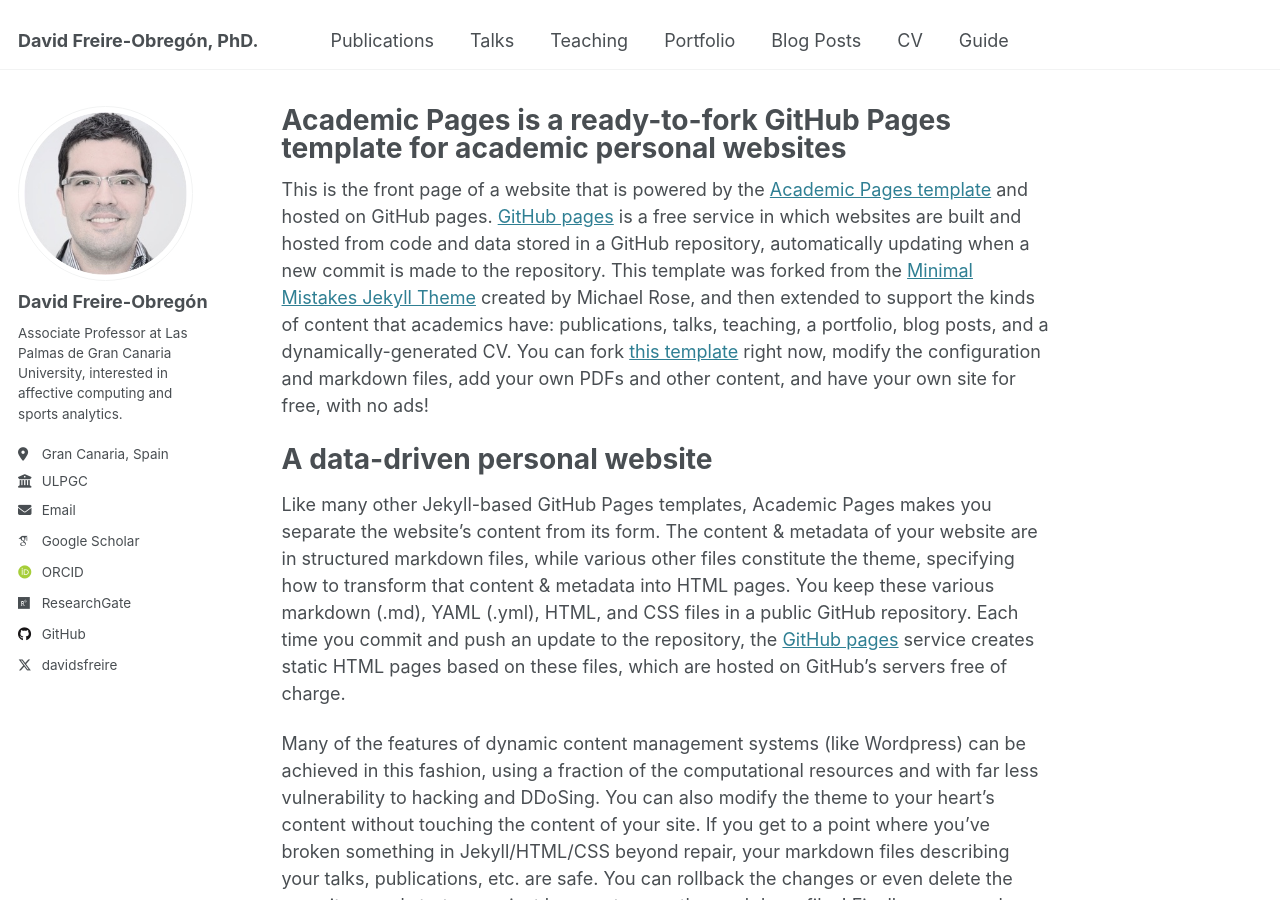
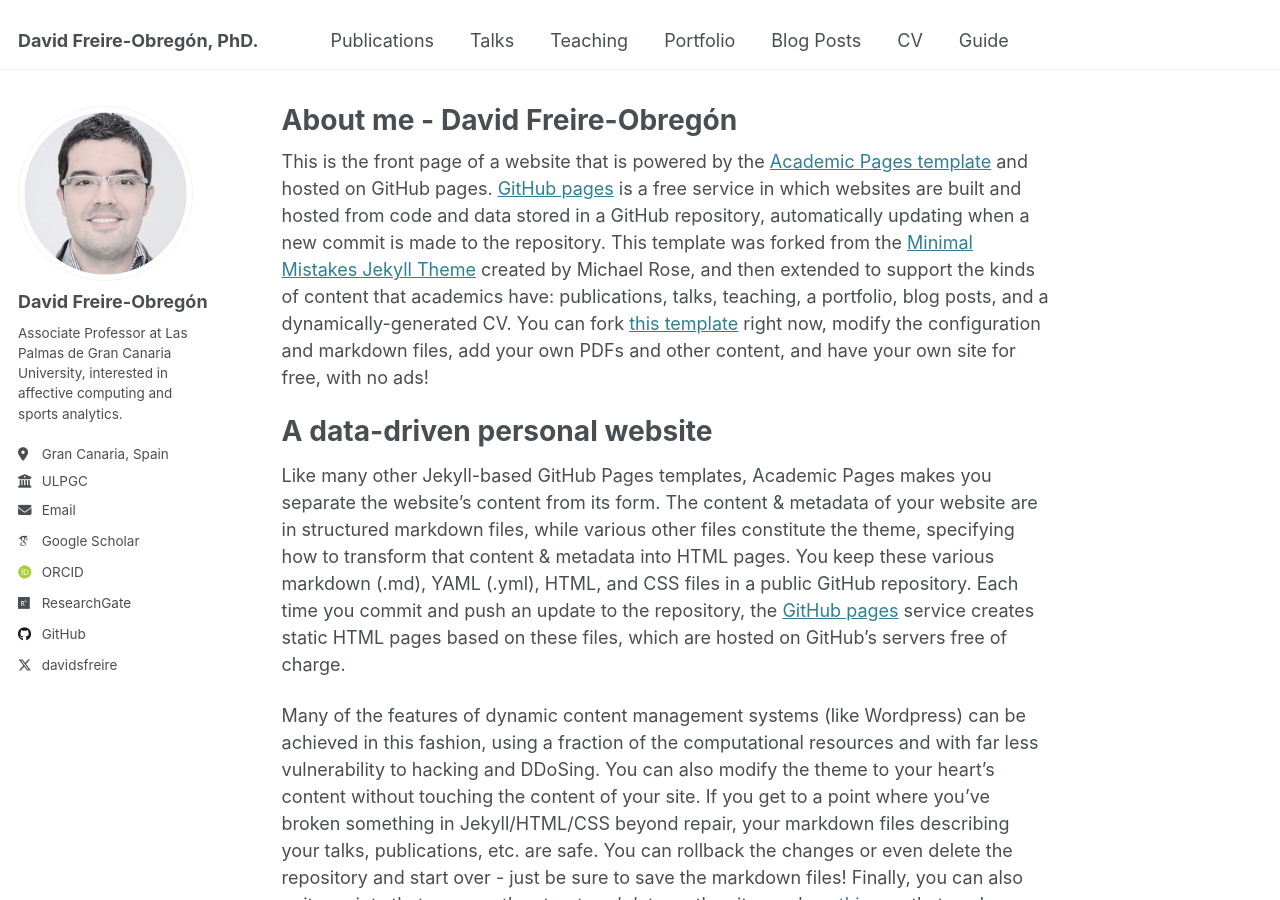
Before and after one commit to davidfreire/davidfreire.github.io, a Jekyll site: the page built from _pages/about.md, in a window 1280 px wide and 900 px high. Built offline with Jekyll 4.4.1, drawn with Linux system fonts in a browser that asks for light colours; some web fonts are replaced.

Commit message:
Update about.md

```diff
--- a/_pages/about.md
+++ b/_pages/about.md
@@ -1,6 +1,6 @@
 ---
 permalink: /
-title: "Academic Pages is a ready-to-fork GitHub Pages template for academic personal websites"
+title: "About me - David Freire-Obregón"
 author_profile: true
 redirect_from:
   - /about/
```
